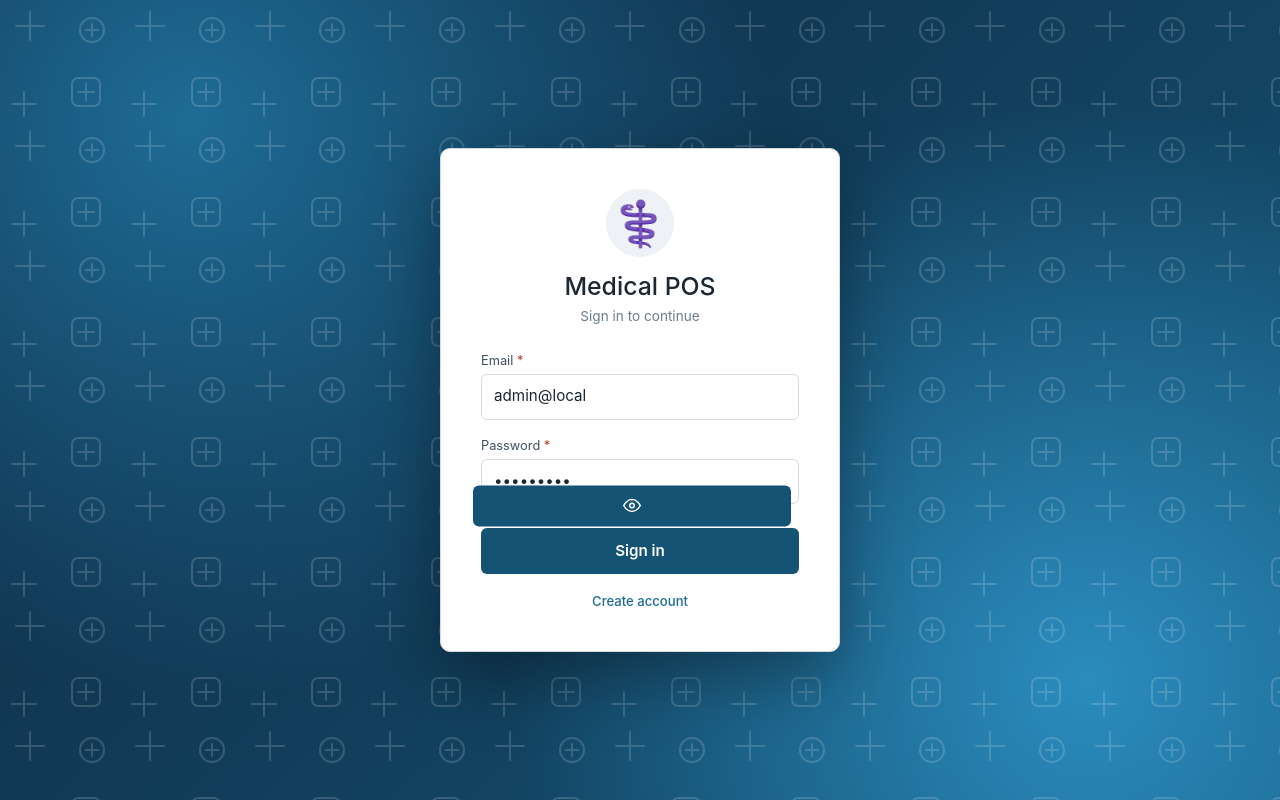
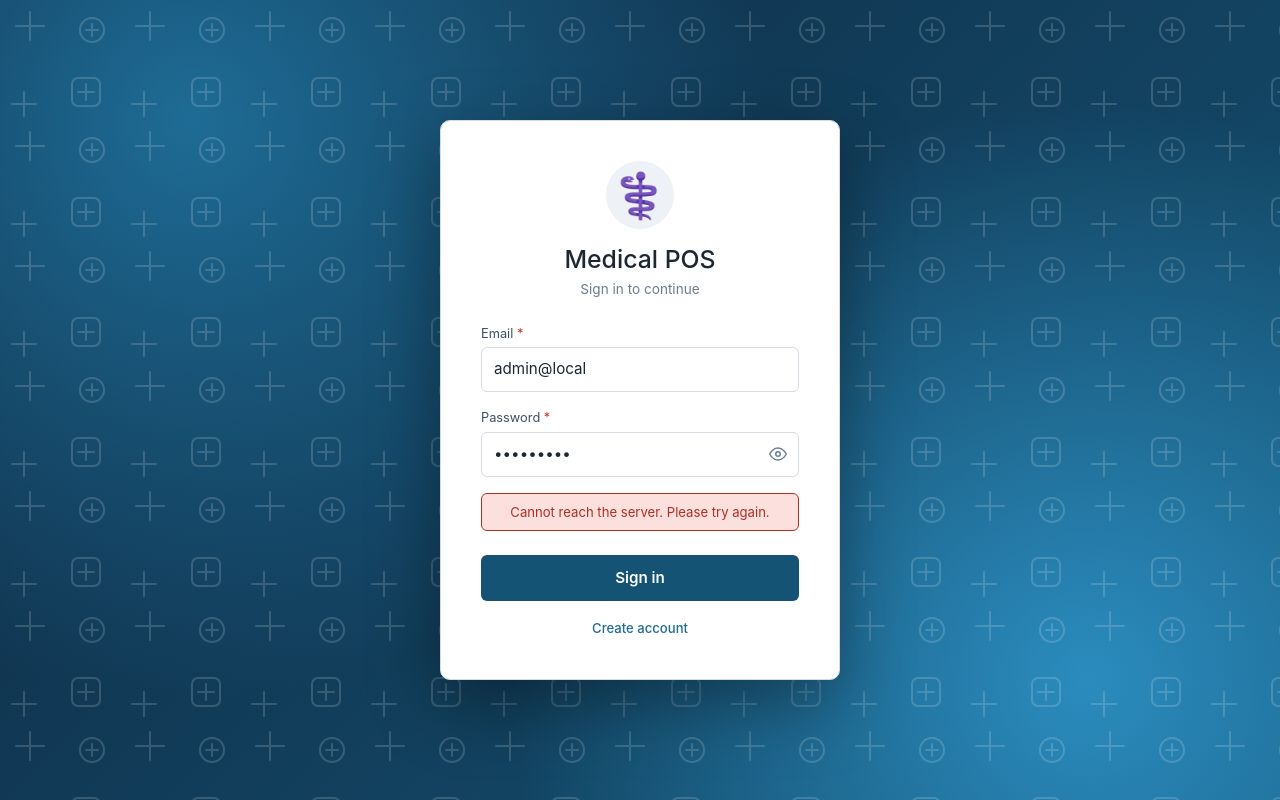
Before and after one commit to waqar-nawaz/Medical-pos, an Angular app: page /#/auth/login in a window 1280 px wide. Both pictures are taken after a click on the button "Sign in". Built offline with nearby package versions, Linux system fonts and the light colour scheme; no server answers.

Commit message:
fix(auth): position eye toggle inside password input; show login/register errors
- scope submit button styling to button[type=submit] so generic button rule no
  longer stretches eye toggle to full width
- capture login/register API errors and display inline message + toast

```diff
--- a/src/app/modules/auth/login/login.component.html
+++ b/src/app/modules/auth/login/login.component.html
@@ -18,6 +18,8 @@
     </div>
     <div class="field-error" *ngIf="submitted && form.controls.password.invalid">Password is required</div>
 
+    <div class="login-error" *ngIf="errorMsg">{{ errorMsg }}</div>
+
     <button type="submit" [disabled]="loading">{{ loading ? 'Signing in…' : 'Sign in' }}</button>
 
     <div class="row">
--- a/src/app/modules/auth/login/login.component.scss
+++ b/src/app/modules/auth/login/login.component.scss
@@ -97,7 +97,19 @@
     margin-top: 0.25rem;
   }
 
-  button {
+  .login-error {
+    margin-top: 1rem;
+    padding: 0.6rem 0.75rem;
+    border-radius: var(--radius-sm);
+    background: var(--danger-bg);
+    border: 1px solid var(--danger);
+    color: var(--danger);
+    font-size: 0.82rem;
+    text-align: center;
+    line-height: 1.3;
+  }
+
+  button[type='submit'] {
     width: 100%;
     margin-top: 1.5rem;
     padding: 0.72rem;
--- a/src/app/modules/auth/login/login.component.ts
+++ b/src/app/modules/auth/login/login.component.ts
@@ -3,6 +3,7 @@ import { FormBuilder, Validators } from '@angular/forms';
 import { Router } from '@angular/router';
 import { ApiService } from '../../../core/services/api.service';
 import { AuthService } from '../../../core/services/auth.service';
+import { ToastService } from '../../../core/services/toast.service';
 
 @Component({
   templateUrl: './login.component.html',
@@ -12,9 +13,16 @@ export class LoginComponent {
   loading = false;
   submitted = false;
   showPassword = false;
+  errorMsg = '';
   form: any;
 
-  constructor(private fb: FormBuilder, private api: ApiService, private auth: AuthService, private router: Router) {
+  constructor(
+    private fb: FormBuilder,
+    private api: ApiService,
+    private auth: AuthService,
+    private router: Router,
+    private toast: ToastService
+  ) {
     this.form = this.fb.group({
       email: ['admin@local', [Validators.required, Validators.email]],
       password: ['Admin@123', [Validators.required, Validators.minLength(6)]],
@@ -23,6 +31,7 @@ export class LoginComponent {
 
   submit() {
     this.submitted = true;
+    this.errorMsg = '';
     if (this.form.invalid || this.loading) return;
     this.loading = true;
     this.api.post<any>('/auth/login', this.form.value).subscribe({
@@ -30,7 +39,16 @@ export class LoginComponent {
         this.auth.setSession(res.token, res.user);
         this.router.navigate(['/dashboard']);
       },
-      error: () => (this.loading = false),
+      error: (err) => {
+        this.loading = false;
+        const msg =
+          err?.error?.message ||
+          (err?.status === 0
+            ? 'Cannot reach the server. Please try again.'
+            : 'Invalid email or password');
+        this.errorMsg = msg;
+        this.toast.error(msg);
+      },
       complete: () => (this.loading = false),
     });
   }
--- a/src/app/modules/auth/register/register.component.html
+++ b/src/app/modules/auth/register/register.component.html
@@ -22,6 +22,8 @@
     </div>
     <div class="field-error" *ngIf="submitted && form.controls.password.invalid">Minimum 8 characters</div>
 
+    <div class="login-error" *ngIf="errorMsg">{{ errorMsg }}</div>
+
     <button type="submit" [disabled]="loading">{{ loading ? 'Creating…' : 'Create' }}</button>
 
     <div class="row">
--- a/src/app/modules/auth/register/register.component.scss
+++ b/src/app/modules/auth/register/register.component.scss
@@ -97,7 +97,19 @@
     margin-top: 0.25rem;
   }
 
-  button {
+  .login-error {
+    margin-top: 1rem;
+    padding: 0.6rem 0.75rem;
+    border-radius: var(--radius-sm);
+    background: var(--danger-bg);
+    border: 1px solid var(--danger);
+    color: var(--danger);
+    font-size: 0.82rem;
+    text-align: center;
+    line-height: 1.3;
+  }
+
+  button[type='submit'] {
     width: 100%;
     margin-top: 1.5rem;
     padding: 0.72rem;
--- a/src/app/modules/auth/register/register.component.ts
+++ b/src/app/modules/auth/register/register.component.ts
@@ -2,6 +2,7 @@ import { Component } from '@angular/core';
 import { FormBuilder, Validators } from '@angular/forms';
 import { Router } from '@angular/router';
 import { ApiService } from '../../../core/services/api.service';
+import { ToastService } from '../../../core/services/toast.service';
 
 @Component({
   templateUrl: './register.component.html',
@@ -11,9 +12,15 @@ export class RegisterComponent {
   loading = false;
   submitted = false;
   showPassword = false;
+  errorMsg = '';
   form: any;
 
-  constructor(private fb: FormBuilder, private api: ApiService, private router: Router) {
+  constructor(
+    private fb: FormBuilder,
+    private api: ApiService,
+    private router: Router,
+    private toast: ToastService
+  ) {
     this.form = this.fb.group({
       name: ['', [Validators.required, Validators.minLength(2)]],
       email: ['', [Validators.required, Validators.email]],
@@ -23,11 +30,24 @@ export class RegisterComponent {
 
   submit() {
     this.submitted = true;
+    this.errorMsg = '';
     if (this.form.invalid || this.loading) return;
     this.loading = true;
     this.api.post<any>('/auth/register', this.form.value).subscribe({
-      next: () => this.router.navigate(['/auth/login']),
-      error: () => (this.loading = false),
+      next: () => {
+        this.toast.success('Account created. You can sign in now.');
+        this.router.navigate(['/auth/login']);
+      },
+      error: (err) => {
+        this.loading = false;
+        const msg =
+          err?.error?.message ||
+          (err?.status === 0
+            ? 'Cannot reach the server. Please try again.'
+            : 'Registration failed. Please try again.');
+        this.errorMsg = msg;
+        this.toast.error(msg);
+      },
       complete: () => (this.loading = false),
     });
   }
```
